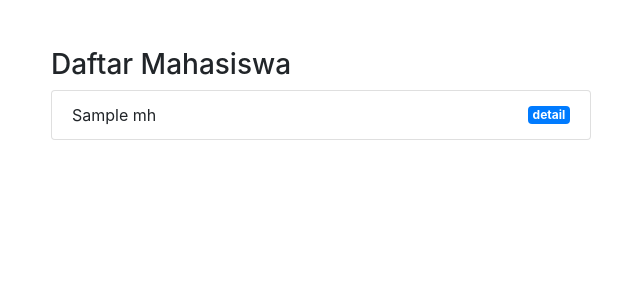
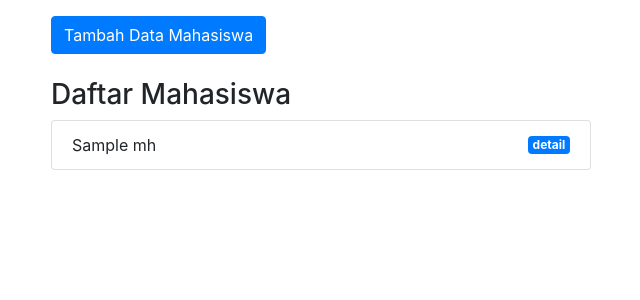
Before and after one commit to zunedisinambela/phpmvc, a PHP site: the page made by app/views/mahasiswa/index.php in a window 1280 px wide. Shown: the part 56-356 px from the top of the page, without its empty margins (34-674 px from the left). Run offline with PHP 8.4, Linux system fonts and the light colour scheme; the template is opened without the code that fills it: most values are stand-ins (such as "Sample title", 1, 10 or a date in 2020); some libraries are stand-ins or nearby versions.

Commit message:
Insert Data + Modal Box

```diff
--- a/app/views/mahasiswa/index.php
+++ b/app/views/mahasiswa/index.php
@@ -1,15 +1,61 @@
-<div class="container mt-5">
+<div class="container mt-3">
     <div class="row">
         <div class="col-6">
+            <button type="button" class="btn btn-primary" data-toggle="modal" data-target="#formModal">Tambah Data
+                Mahasiswa</button> <br><br>
             <h3>Daftar Mahasiswa</h3>
             <ul class="list-group">
                 <?php foreach ($data['mhs'] as $mhs) : ?>
-                    <li class="list-group-item  d-flex justify-content-between align-items-center">
-                        <?= $mhs['nama']; ?>
-                        <a href="<?= BASEURL; ?>/mahasiswa/detail/<?= $mhs['id']; ?>" class="badge badge-primary">detail</a>
-                    </li>
+                <li class="list-group-item  d-flex justify-content-between align-items-center">
+                    <?= $mhs['nama']; ?>
+                    <a href="<?= BASEURL; ?>/mahasiswa/detail/<?= $mhs['id']; ?>" class="badge badge-primary">detail</a>
+                </li>
                 <?php endforeach; ?>
             </ul>
         </div>
     </div>
 </div>
+
+
+
+<!-- Modal -->
+<div class="modal fade" id="formModal" tabindex="-1" role="dialog" aria-labelledby="judulModal" aria-hidden="true">
+    <div class="modal-dialog" role="document">
+        <div class="modal-content">
+            <div class="modal-header">
+                <h5 class="modal-title" id="judulModal">Tambah Data Mahasiswa</h5>
+                <button type="button" class="close" data-dismiss="modal" aria-label="Close">
+                    <span aria-hidden="true"></span>
+                </button>
+            </div>
+            <div class="modal-body">
+                <form action="<?= BASEURL; ?>/mahasiswa/tambah" method="POST">
+                    <div class="form-group">
+                        <label for="nama">Nama</label>
+                        <input type="text" class="form-control" id="nama" name="nama">
+                    </div>
+                    <div class="form-group">
+                        <label for="nim">Nim</label>
+                        <input type="number" class="form-control" id="nim" name="nim">
+                    </div>
+                    <div class="form-group">
+                        <label for="email">Email</label>
+                        <input type="email" class="form-control" id="email" name="email">
+                    </div>
+                    <div class="form-group">
+                        <label for="jurusan">Jurusan</label>
+                        <select class="form-control" id="jurusan" name="jurusan">
+                            <option value="Teknik Sipil">Teknik Sipil</option>
+                            <option value="Teknik Informatika">Teknik Informatika</option>
+                            <option value="Teknik Geomatika">Teknik Geomatika</option>
+                        </select>
+                    </div>
+            </div>
+            <div class="modal-footer">
+                <button type="button" class="btn btn-secondary" data-dismiss="modal">Tutup</button>
+                <button type="submit" class="btn btn-primary">Tambah Data</button>
+                </form>
+            </div>
+        </div>
+    </div>
+</div>
```
Also changed, not shown: app/controllers/Mahasiswa.php (+8 -0 lines), app/models/Mahasiswa_model.php (+15 -0 lines).
